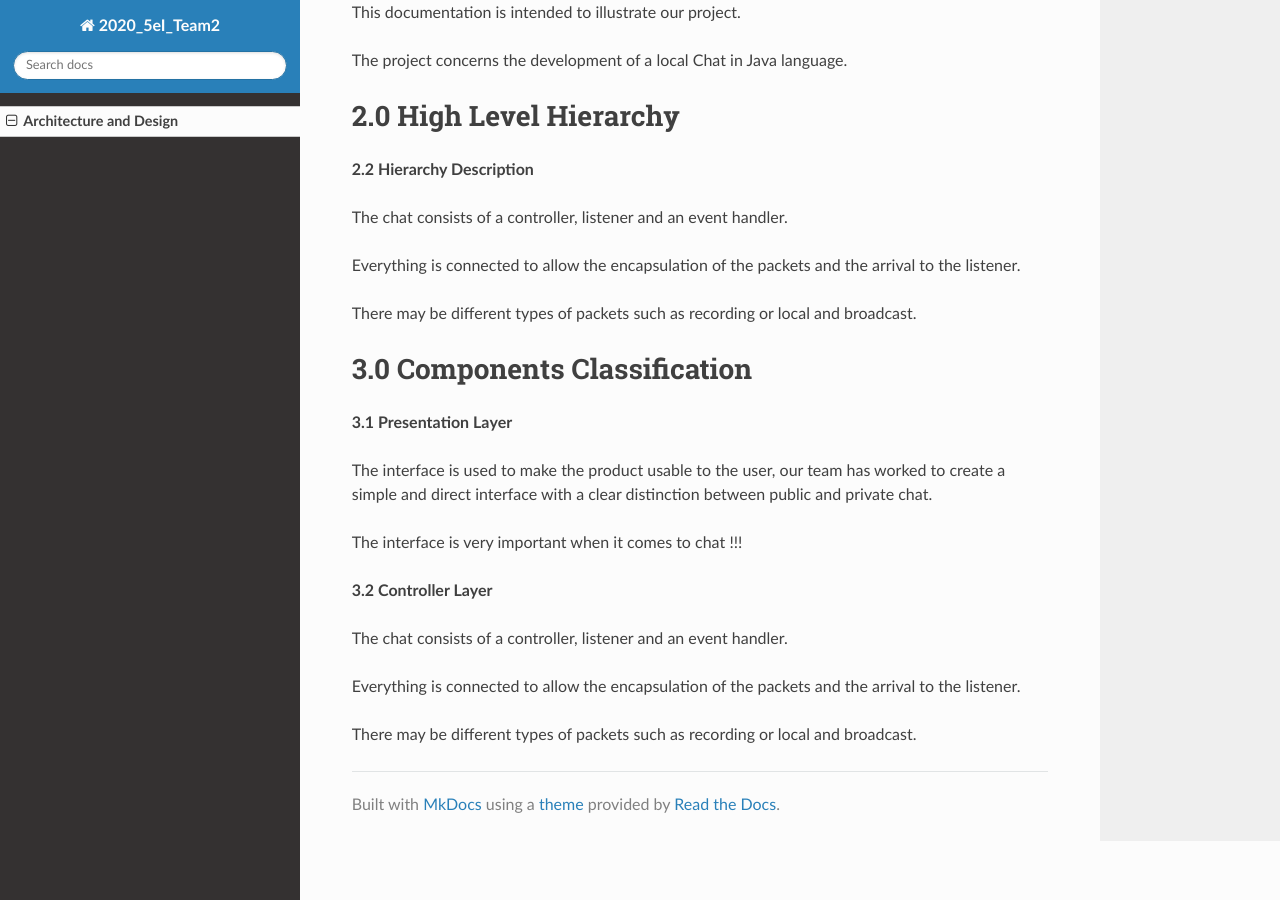
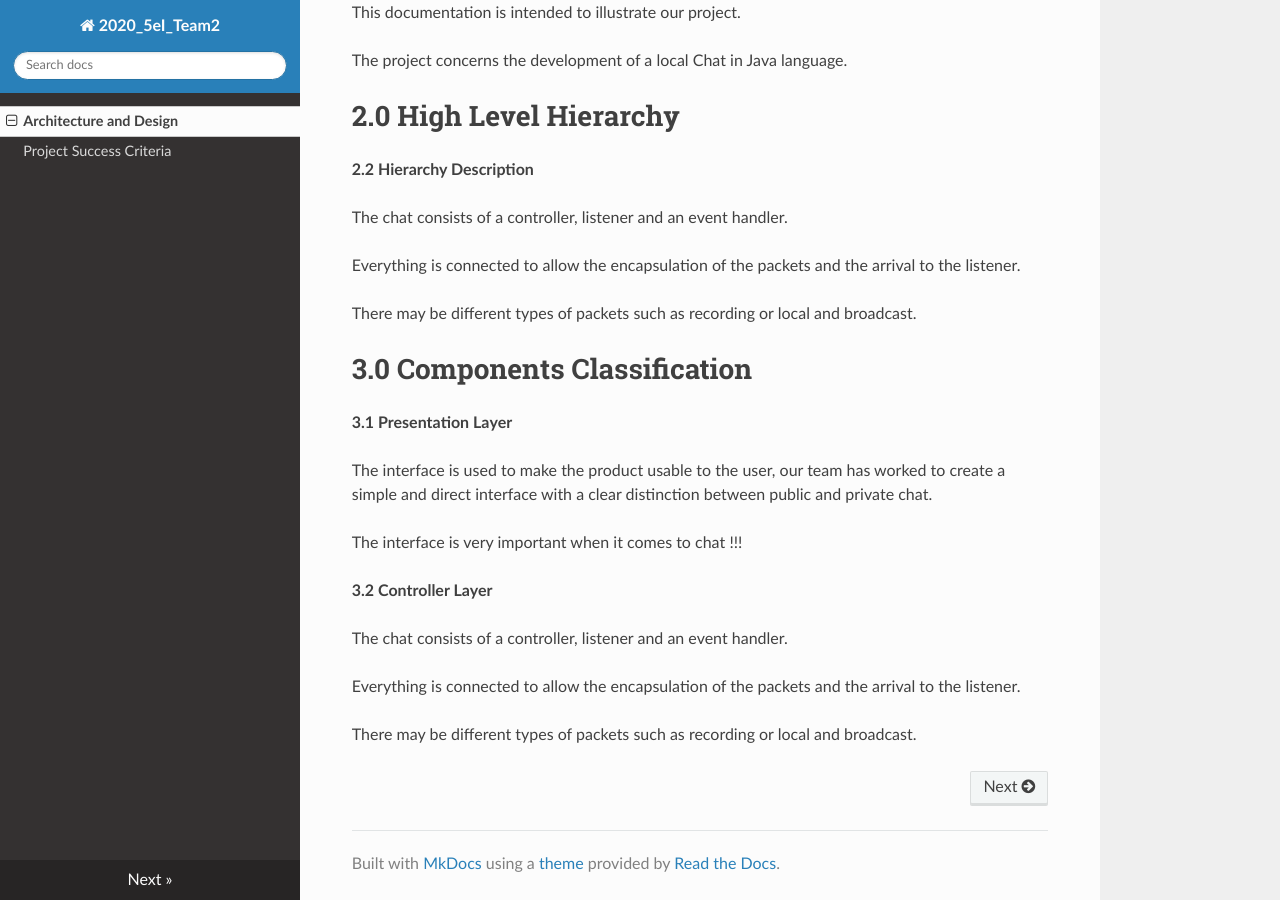
Before and after one commit to 01brazz/5EI_Group2_PCP, an MkDocs documentation site: the page built from docs/Architecture and Design.md, in a window 1280 px wide and 900 px high, scrolled down 591 px. Built offline with MkDocs 1.6.1, drawn with Linux system fonts in a browser that asks for light colours; nearby versions of some CDN libraries.

Commit message:
Update mkdocs.yml

```diff
--- a/mkdocs.yml
+++ b/mkdocs.yml
@@ -1,6 +1,7 @@
 site_name: 2020_5eI_Team2
 nav:
     - 'Architecture and Design': 'Architecture and Design.md'
+    - 'Project Success Criteria': 'Project_Success_Criteria.md'
 
 theme:
     name: readthedocs
```
